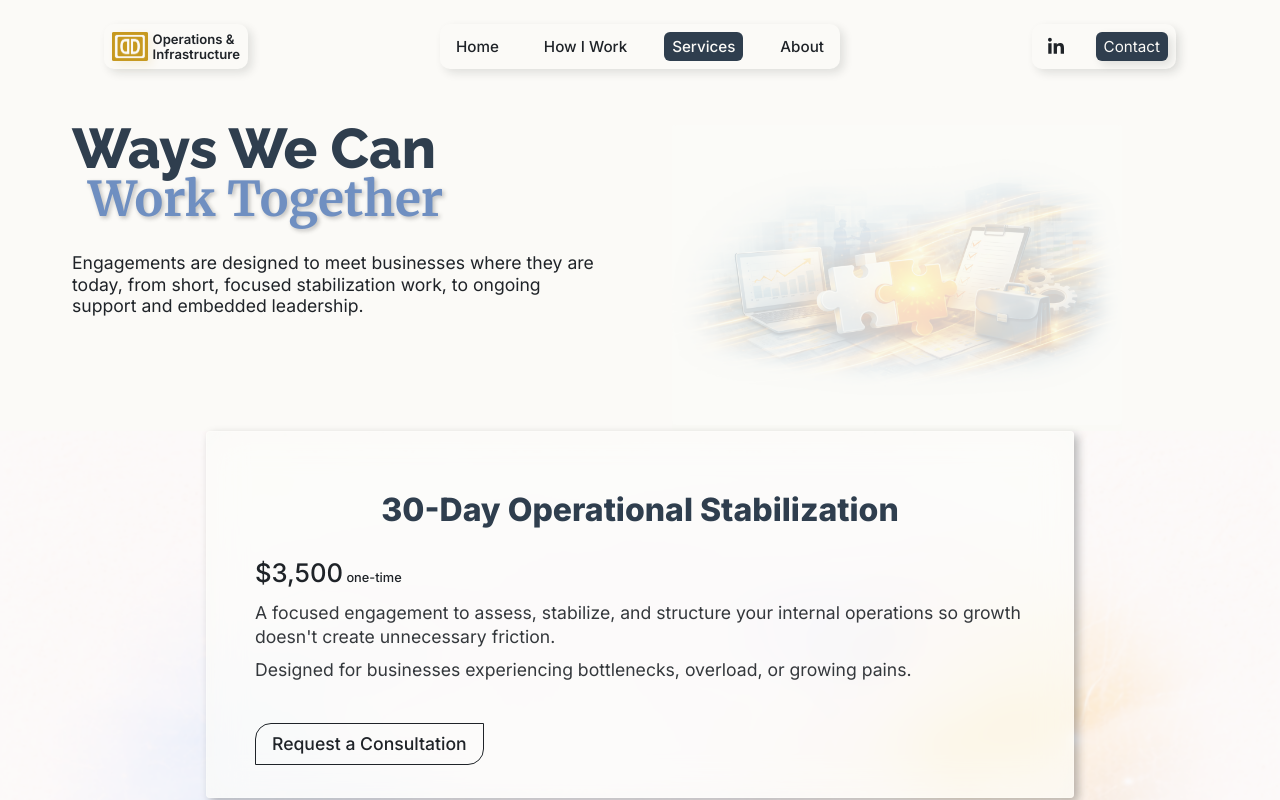
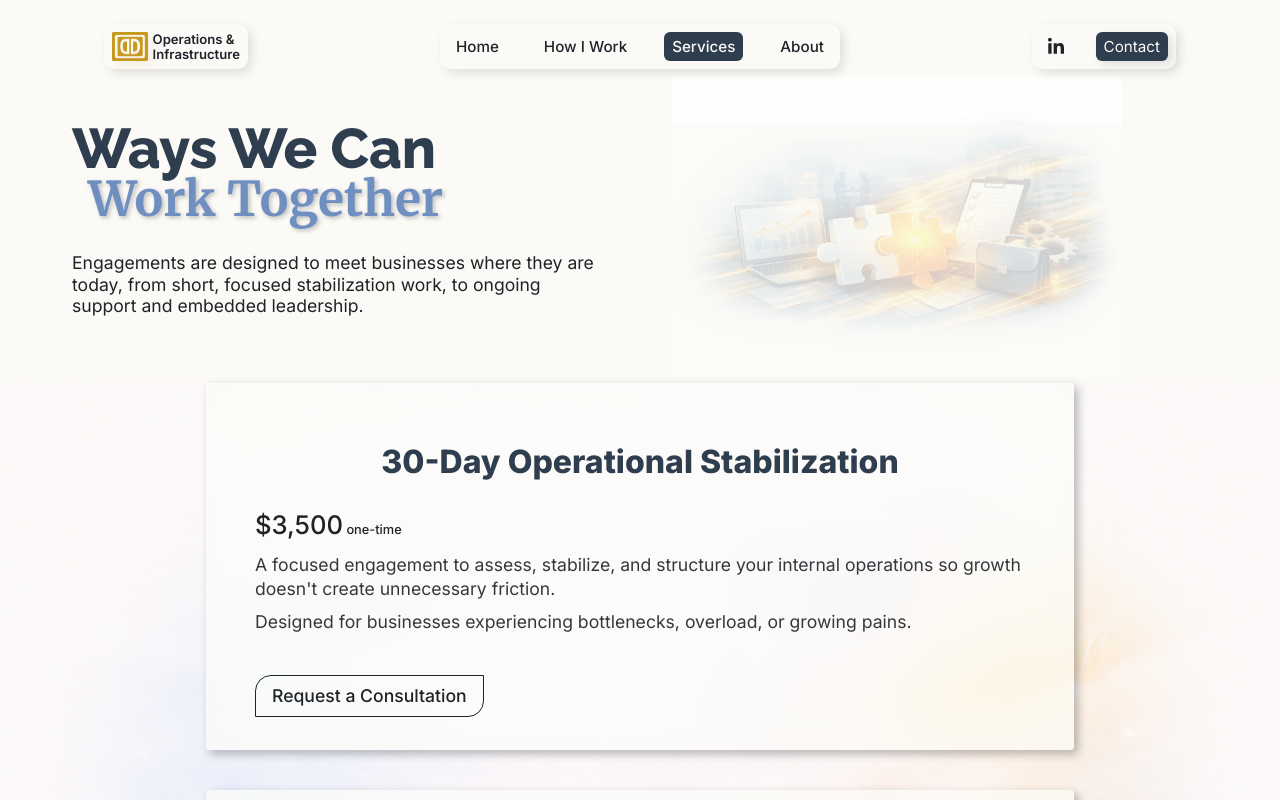
Before and after one commit to dinardavis/dinardavis_operations, a React (Create React App) app: page /services in a window 1280 px wide. Shown: the top 800 px of the page. Built offline with nearby package versions, Linux system fonts and the light colour scheme.

Commit message:
styling updates

```diff
--- a/src/styles.css
+++ b/src/styles.css
@@ -1875,8 +1875,8 @@ main {
 .services-intro-image {
   width: 100%;
   height: auto;
-  border-radius: var(--radius-sm);
   object-fit: cover;
+  margin-top: -3rem;
 }
 
 /* How I Work Steps Section */
```
